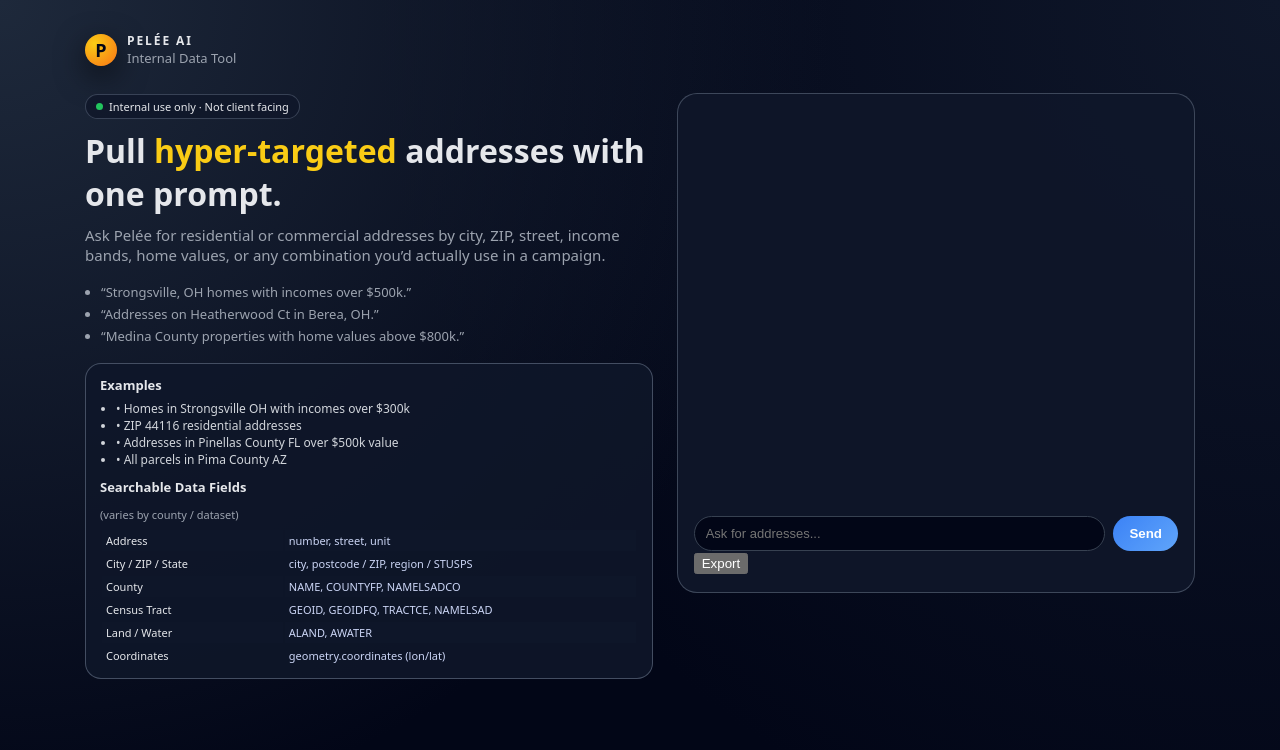
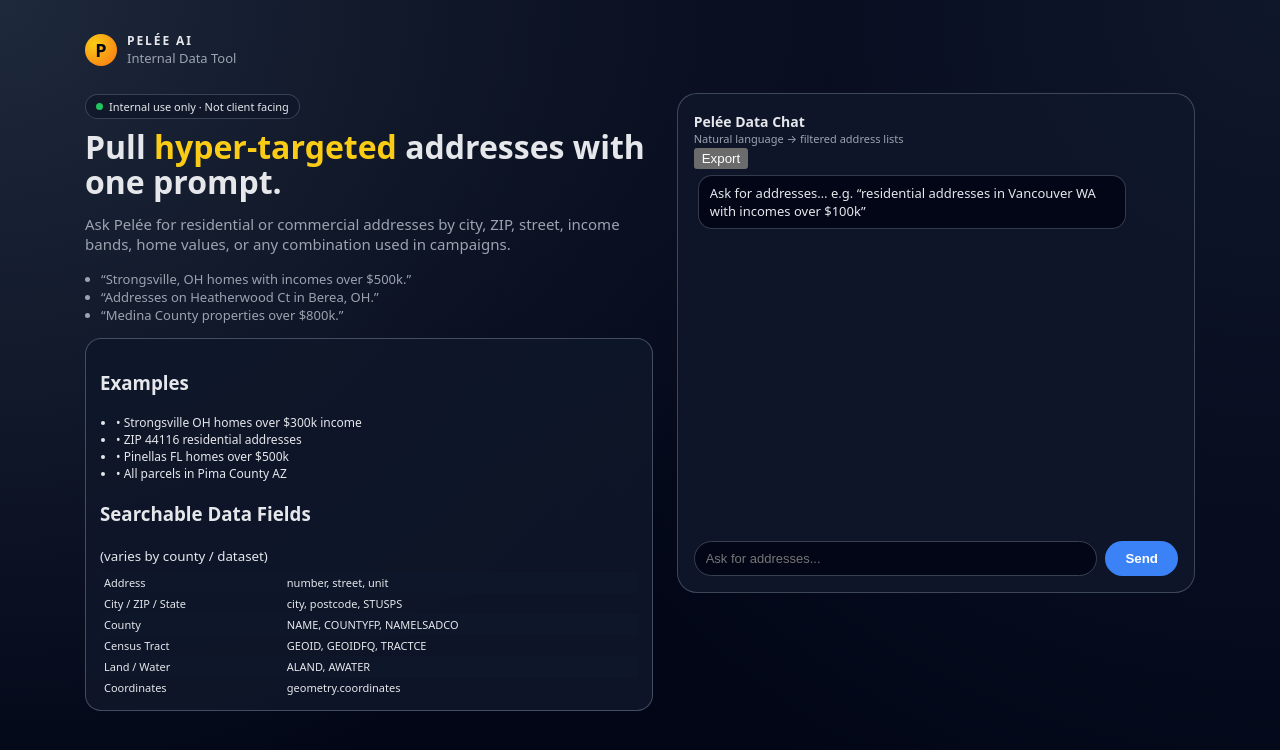
Before and after one commit to ccjackb22/Pelee.Residential, a Flask app: page / in a window 1280 px wide. Shown: the top 750 px of the page. Run offline with Flask 3, Linux system fonts and the light colour scheme; the visitor is signed in with stand-in values (Sample User, id 1).

Commit message:
Refactor index.html for improved layout and styles
Updated the layout and styles for the Pelée AI Data Tool page, enhancing the header, hero section, and chat interface.

```diff
--- a/templates/index.html
+++ b/templates/index.html
@@ -3,7 +3,6 @@
 <head>
     <meta charset="UTF-8">
     <title>Pelée AI – Data Tool</title>
-
     <style>
         :root { color-scheme: dark; }
         * { box-sizing: border-box; }
@@ -16,130 +15,102 @@
                 radial-gradient(circle at top right, #0f172a 0, #020617 60%);
             color: #e5e7eb;
         }
-        .page {
-            max-width: 1150px;
-            margin: 0 auto;
-            padding: 32px 20px 40px;
-        }
+        .page { max-width: 1150px; margin: 0 auto; padding: 32px 20px 40px; }
+
+        /* HEADER */
         header {
-            display: flex;
-            align-items: center;
-            gap: 16px;
+            display: flex; align-items: center; justify-content: space-between;
             margin-bottom: 26px;
         }
-        .brand {
-            display: flex;
-            align-items: center;
-            gap: 10px;
-        }
+        .brand { display: flex; align-items: center; gap: 10px; }
         .brand-logo {
-            width: 32px;
-            height: 32px;
-            border-radius: 999px;
+            width: 32px; height: 32px; border-radius: 999px;
             background: radial-gradient(circle at 30% 30%, #facc15, #f97316);
-            display: flex;
-            align-items: center;
-            justify-content: center;
-            font-weight: 800;
-            font-size: 18px;
-            color: #020617;
-            box-shadow: 0 10px 30px rgba(0,0,0,0.6);
+            display: flex; align-items: center; justify-content: center;
+            font-weight: 800; font-size: 18px; color: #020617;
         }
         .brand-text { display: flex; flex-direction: column; }
-        .brand-name {
-            font-weight: 600;
-            letter-spacing: 0.16em;
-            text-transform: uppercase;
-            font-size: 12px;
-        }
-        .brand-tagline {
-            font-size: 13px;
-            color: #9ca3af;
-        }
-        .hero {
-            display: grid;
-            grid-template-columns: minmax(0, 1.15fr) minmax(0, 1.05fr);
-            gap: 24px;
-        }
-        @media (max-width: 900px) { .hero { grid-template-columns: minmax(0, 1fr); } }
+        .brand-name { font-weight: 600; letter-spacing: 0.16em; text-transform: uppercase; font-size: 12px; }
+        .brand-tagline { font-size: 13px; color: #9ca3af; }
 
-        .hero-copy h1 { font-size: 32px; margin: 10px 0; }
-        .hero-copy h1 span { color: #facc15; }
-        .hero-copy p { margin: 0 0 18px; color: #9ca3af; font-size: 15px; }
+        /* HERO */
+        .hero { display: grid; grid-template-columns: 1.15fr 1.05fr; gap: 24px; }
+        @media (max-width: 900px) { .hero { grid-template-columns: 1fr; } }
 
         .pill {
             display: inline-flex; align-items: center; gap: 6px;
             padding: 4px 10px; border-radius: 999px;
             background: rgba(15,23,42,0.8);
             border: 1px solid rgba(148,163,184,0.3);
-            font-size: 11px; color: #e5e7eb;
+            font-size: 11px;
         }
-        .pill-dot {
-            width: 7px; height: 7px; border-radius: 999px;
-            background: #22c55e;
-        }
-        .hero-bullets { font-size: 13px; color: #9ca3af; margin: 0 0 18px; padding-left: 16px; }
-        .hero-bullets li { margin-bottom: 4px; }
+        .pill-dot { width: 7px; height: 7px; border-radius: 999px; background: #22c55e; }
 
+        .hero-copy h1 { font-size: 32px; margin: 10px 0; line-height: 1.1; }
+        .hero-copy h1 span { color: #facc15; }
+        .hero-copy p { color: #9ca3af; font-size: 15px; margin-bottom: 16px; }
+        .hero-bullets { padding-left: 16px; color: #9ca3af; font-size: 13px; }
+
+        /* LEFT CARD */
         .left-card {
-            margin-top: 10px;
             background: rgba(15,23,42,0.9);
             border-radius: 16px;
-            padding: 12px 14px 10px;
+            padding: 12px 14px;
             border: 1px solid rgba(148,163,184,0.4);
+            margin-top: 14px;
         }
-        .left-card h3 { font-size: 13px; margin: 0 0 6px; }
-        .left-card small { color: #9ca3af; font-size: 11px; }
-        .examples-list {
-            margin: 4px 0 10px;
-            padding-left: 16px;
-            font-size: 12px;
-            color: #d1d5db;
-        }
+        .examples-list { padding-left: 16px; font-size: 12px; }
 
-        .fields-table { width: 100%; margin-top: 4px; font-size: 11px; color: #cbd5f5; }
-        .fields-table td { padding: 3px 4px; vertical-align: top; }
+        .fields-table { width: 100%; font-size: 11px; border-collapse: collapse; margin-top: 6px; }
+        .fields-table td { padding: 3px 4px; }
         .fields-table tr:nth-child(odd) { background: rgba(15,23,42,0.9); }
-        .fields-table-label { width: 34%; color: #e5e7eb; font-weight: 500; }
+        .fields-label { width: 34%; color: #e5e7eb; font-weight: 500; }
 
         /* CHAT CARD */
         .chat-card {
             background: rgba(15,23,42,0.95);
             border-radius: 20px;
-            padding: 18px 16px;
+            padding: 18px 16px 16px;
             border: 1px solid rgba(148,163,184,0.35);
-            height: 500px;
-            display: flex; flex-direction: column;
+            height: 500px; display: flex; flex-direction: column;
         }
-        #chatbox {
-            flex: 1; overflow-y: auto;
-            padding: 8px 2px 4px;
-            font-size: 13px;
+        .chat-title { font-size: 14px; font-weight: 600; }
+        .chat-sub { font-size: 11px; color: #9ca3af; }
+
+        #chatbox { flex: 1; overflow-y: auto; padding: 6px 4px; font-size: 13px; }
+
+        .msg { margin-bottom: 10px; line-height: 1.4; }
+        .msg-user { text-align: right; }
+        .bubble {
+            padding: 8px 11px; border-radius: 14px; display: inline-block; max-width: 90%;
         }
-        .input-row { margin-top: 6px; display: flex; gap: 8px; }
+        .bubble-user {
+            background: #1d4ed8; color: white; margin-left: auto;
+        }
+        .bubble-assistant {
+            background: #020617; border: 1px solid rgba(55,65,81,0.9);
+        }
+
+        /* INPUT */
+        .input-row { display: flex; gap: 8px; margin-top: 8px; }
         #userInput {
             flex: 1; padding: 9px 11px; border-radius: 999px;
-            background: #020617; border: 1px solid #374151;
-            color: #e5e7eb; font-size: 13px;
-        }
-        #userInput:focus {
-            outline: none; border-color: #3b82f6;
-            box-shadow: 0 0 0 1px #3b82f6;
+            border: 1px solid #374151; background: #020617;
+            color: white; font-size: 13px;
         }
         #sendBtn {
-            padding: 0 16px; border-radius: 999px;
-            background: linear-gradient(135deg, #3b82f6, #60a5fa);
-            border: none; color: white;
-            font-weight: 600; cursor: pointer;
+            padding: 0 20px; border-radius: 999px;
+            background: #3b82f6; border: none; color: white; font-weight: 600;
+            cursor: pointer;
         }
 
         /* LOADING BAR */
         #loadingBar {
+            height: 4px;
+            background: linear-gradient(90deg, #3b82f6, #60a5fa);
             width: 0%;
-            height: 4px;
-            background: #3b82f6;
-            border-radius: 4px;
-            transition: width 0.3s ease;
+            transition: width 0.25s ease-out;
+            border-radius: 999px;
             margin-top: 6px;
         }
     </style>
@@ -159,31 +130,34 @@
         </div>
     </header>
 
-    <!-- GRID -->
     <section class="hero">
 
-        <!-- LEFT SIDE -->
+        <!-- LEFT -->
         <div class="hero-copy">
-            <div class="pill"><span class="pill-dot"></span> Internal use only · Not client facing</div>
+            <div class="pill">
+                <span class="pill-dot"></span>
+                Internal use only · Not client facing
+            </div>
 
             <h1>Pull <span>hyper-targeted</span> addresses with one prompt.</h1>
+
             <p>
                 Ask Pelée for residential or commercial addresses by city, ZIP, street,
-                income bands, home values, or any combination you’d actually use in a campaign.
+                income bands, home values, or any combination used in campaigns.
             </p>
 
             <ul class="hero-bullets">
                 <li>“Strongsville, OH homes with incomes over $500k.”</li>
                 <li>“Addresses on Heatherwood Ct in Berea, OH.”</li>
-                <li>“Medina County properties with home values above $800k.”</li>
+                <li>“Medina County properties over $800k.”</li>
             </ul>
 
             <div class="left-card">
                 <h3>Examples</h3>
                 <ul class="examples-list">
-                    <li>• Homes in Strongsville OH with incomes over $300k</li>
+                    <li>• Strongsville OH homes over $300k income</li>
                     <li>• ZIP 44116 residential addresses</li>
-                    <li>• Addresses in Pinellas County FL over $500k value</li>
+                    <li>• Pinellas FL homes over $500k</li>
                     <li>• All parcels in Pima County AZ</li>
                 </ul>
 
@@ -191,86 +165,84 @@
                 <small>(varies by county / dataset)</small>
 
                 <table class="fields-table">
-                    <tbody>
-                        <tr><td class="fields-table-label">Address</td><td>number, street, unit</td></tr>
-                        <tr><td class="fields-table-label">City / ZIP / State</td><td>city, postcode / ZIP, region / STUSPS</td></tr>
-                        <tr><td class="fields-table-label">County</td><td>NAME, COUNTYFP, NAMELSADCO</td></tr>
-                        <tr><td class="fields-table-label">Census Tract</td><td>GEOID, GEOIDFQ, TRACTCE, NAMELSAD</td></tr>
-                        <tr><td class="fields-table-label">Land / Water</td><td>ALAND, AWATER</td></tr>
-                        <tr><td class="fields-table-label">Coordinates</td><td>geometry.coordinates (lon/lat)</td></tr>
-                    </tbody>
+                    <tr><td class="fields-label">Address</td><td>number, street, unit</td></tr>
+                    <tr><td class="fields-label">City / ZIP / State</td><td>city, postcode, STUSPS</td></tr>
+                    <tr><td class="fields-label">County</td><td>NAME, COUNTYFP, NAMELSADCO</td></tr>
+                    <tr><td class="fields-label">Census Tract</td><td>GEOID, GEOIDFQ, TRACTCE</td></tr>
+                    <tr><td class="fields-label">Land / Water</td><td>ALAND, AWATER</td></tr>
+                    <tr><td class="fields-label">Coordinates</td><td>geometry.coordinates</td></tr>
                 </table>
             </div>
         </div>
 
-        <!-- RIGHT SIDE — CHAT -->
-        <div class="chat-card">
+        <!-- RIGHT CHAT -->
+        <div>
+            <div class="chat-card">
+                <div class="chat-header">
+                    <div>
+                        <div class="chat-title">Pelée Data Chat</div>
+                        <div class="chat-sub">Natural language → filtered address lists</div>
+                    </div>
+                    <button onclick="window.location='/export'" id="exportBtn">Export</button>
+                </div>
 
-            <div id="chatbox"></div>
+                <div id="chatbox">
+                    <div class="msg">
+                        <div class="bubble bubble-assistant">
+                            Ask for addresses… e.g. “residential addresses in Vancouver WA with incomes over $100k”
+                        </div>
+                    </div>
 
-            <!-- LOADING BAR -->
-            <div id="loadingBar"></div>
+                    {% if error %}
+                    <div class="msg">
+                        <div class="bubble bubble-assistant" style="color:#f87171;">
+                            Error: {{ error }}
+                        </div>
+                    </div>
+                    {% endif %}
 
-            <div class="input-row">
-                <input id="userInput" placeholder="Ask for addresses..." />
-                <button id="sendBtn">Send</button>
-            </div>
+                    {% if results %}
+                    <div class="msg">
+                        <div class="bubble bubble-assistant">
+                            Found {{ results|length }} results.
+                        </div>
+                    </div>
+                    {% endif %}
+                </div>
 
-            <div class="status-row">
-                <div class="status" id="statusBox"></div>
-                <button id="exportBtn" onclick="window.location='/export'">Export</button>
+                <!-- LOADING BAR -->
+                <div id="loadingBar"></div>
+
+                <!-- INPUT -->
+                <form method="POST" action="/search" class="input-row">
+                    <input id="userInput" name="query" placeholder="Ask for addresses..." autocomplete="off">
+                    <button id="sendBtn" type="submit">Send</button>
+                </form>
             </div>
         </div>
+
     </section>
 </div>
 
 <script>
-const sendBtn = document.getElementById("sendBtn");
-const userInput = document.getElementById("userInput");
-const chatbox  = document.getElementById("chatbox");
-const loadingBar = document.getElementById("loadingBar");
-const statusBox = document.getElementById("statusBox");
+    // Poll loading state every 300ms and animate bar
+    let bar = document.getElementById("loadingBar");
 
-async function sendMessage() {
-    const text = userInput.value.trim();
-    if (!text) return;
+    async function poll() {
+        let res = await fetch("/loading");
+        let data = await res.json();
 
-    chatbox.innerHTML += `<div class="msg msg-user"><div class="bubble bubble-user">${text}</div></div>`;
-    userInput.value = "";
-
-    // start loading
-    loadingBar.style.width = "20%";
-
-    const res = await fetch("/chat", {
-        method: "POST",
-        headers: {"Content-Type": "application/json"},
-        body: JSON.stringify({ query: text })
-    });
-
-    loadingBar.style.width = "60%";
-
-    const data = await res.json();
-    loadingBar.style.width = "100%";
-
-    if (data.error) {
-        chatbox.innerHTML += `
-            <div class="msg">
-                <div class="bubble bubble-assistant"><strong>Error:</strong> ${data.error}</div>
-            </div>`;
-        loadingBar.style.width = "0%";
-        return;
+        if (data.active) {
+            if (bar.style.width === "0%") bar.style.width = "5%";
+            bar.style.width = (parseFloat(bar.style.width) + 8) + "%";
+            if (parseFloat(bar.style.width) > 95) bar.style.width = "95%";
+        } else {
+            bar.style.width = "100%";
+            setTimeout(() => bar.style.width = "0%", 400);
+        }
     }
 
-    chatbox.innerHTML += `
-        <div class="msg">
-            <div class="bubble bubble-assistant">${data.message || "Done."}</div>
-        </div>`;
-
-    loadingBar.style.width = "0%";
-}
-
-sendBtn.onclick = sendMessage;
-userInput.addEventListener("keydown", e => { if (e.key === "Enter") sendMessage(); });
+    setInterval(poll, 300);
 </script>
 
 </body>
```
